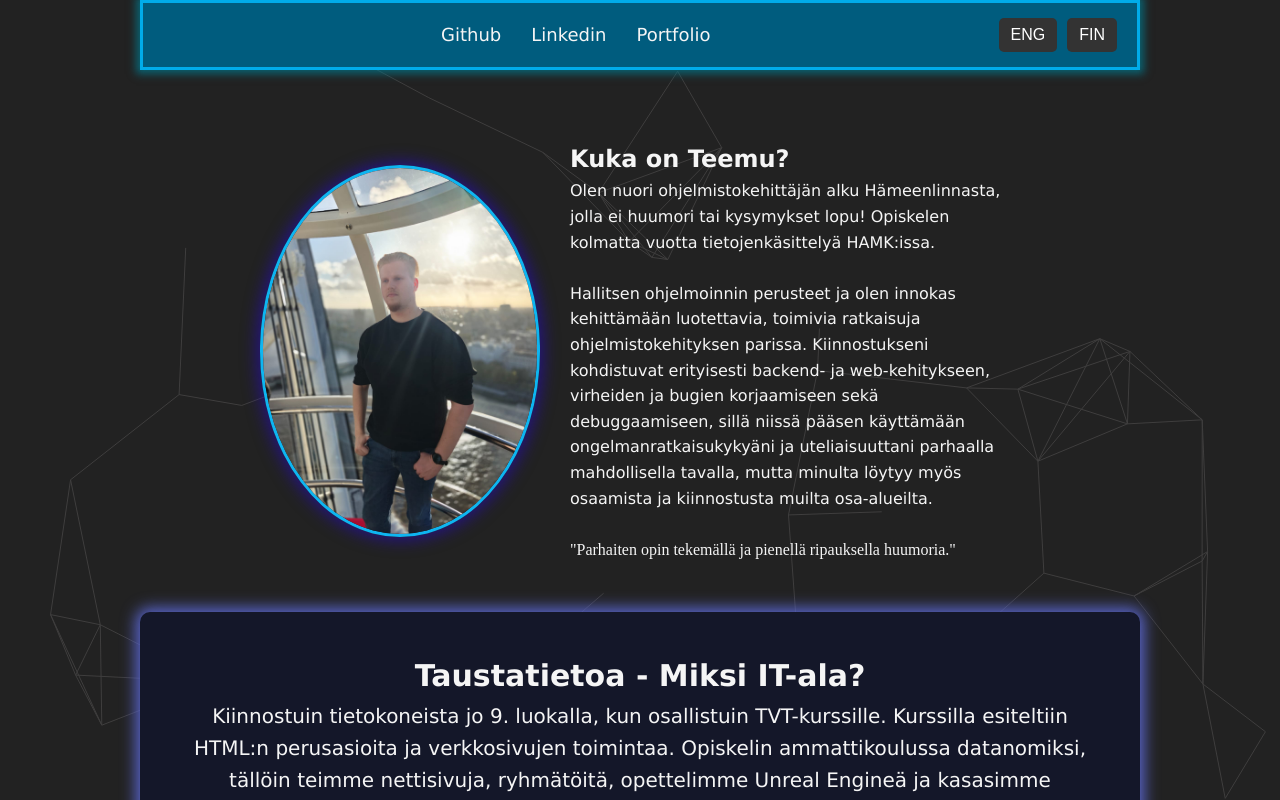
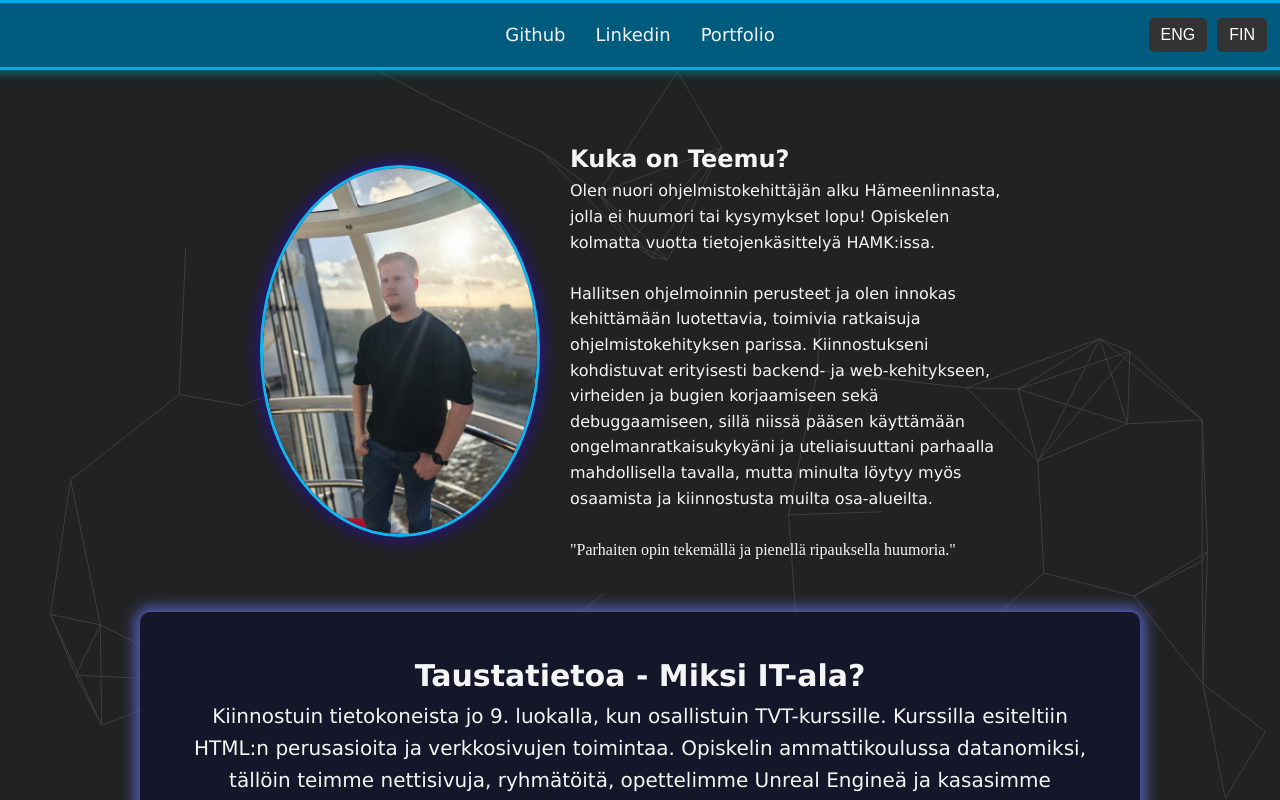
Before and after one commit to Tupolaa/portfolio-react, a React (Create React App) app: page / in a window 1280 px wide. Shown: the top 800 px of the page. Built offline with nearby package versions, Linux system fonts and the light colour scheme.

Commit message:
nav alignment

```diff
--- a/src/App.css
+++ b/src/App.css
@@ -49,18 +49,24 @@ header {
   top: 0;
   left: 50%;
   transform: translateX(-50%);
-  width: 100%;
-  max-width: 1000px;
+  width: 110%;
+  max-width: 1300px;
   height: 70px;
   background-color: #005c7e;
-
   display: flex;
   align-items: center;
+  justify-content: space-between; /* Add this */
   padding: 0 20px;
   z-index: 1000;
   box-shadow: 0  0 8px 4px rgba(2, 125, 146, 0.705);
   border: 3px solid #01abe9;
 }
+
+header::before {
+  content: '';
+  min-width: 150px; /* Same width as .lang-switch */
+}
+
 header nav {
   flex: 1;
   display: flex;
@@ -88,10 +94,11 @@ header nav ul li a:hover {
   text-decoration: underline;
 }
 
-/* Remove margin-left: auto from .lang-switch to keep it centered */
+
 .lang-switch {
+  display: flex;
   justify-content: flex-end;
-  margin-left: 0;
+  min-width: 150px;
 }
 
 .lang-btn {
```
